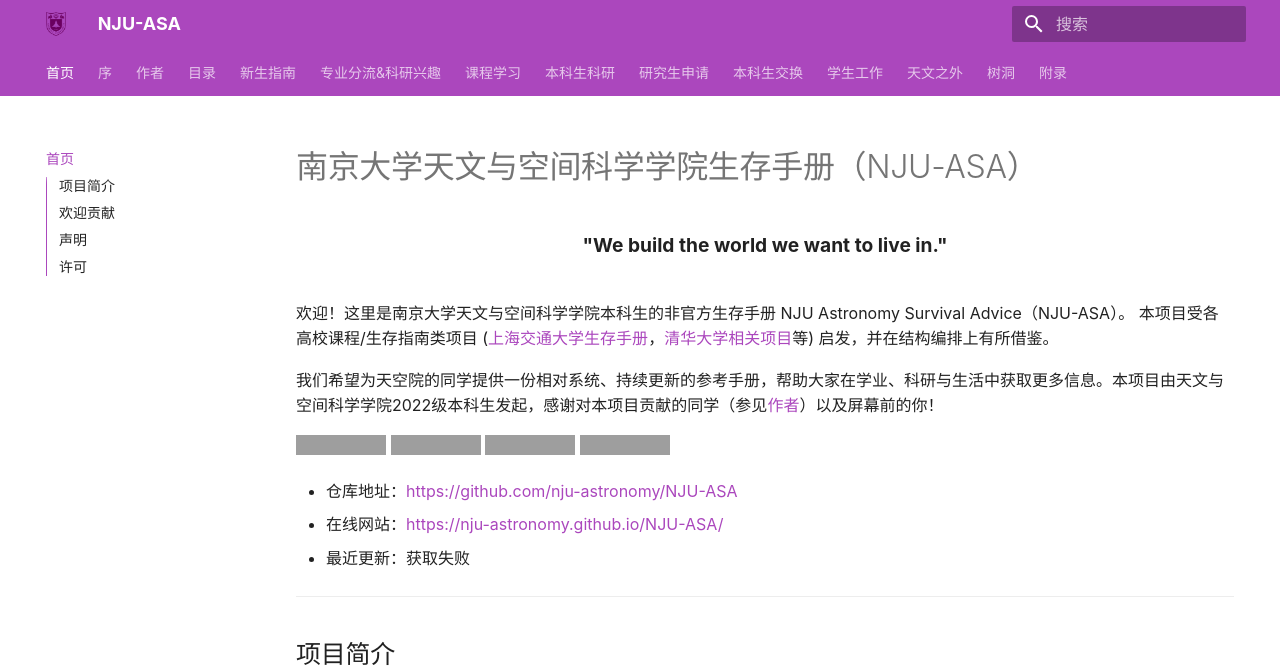
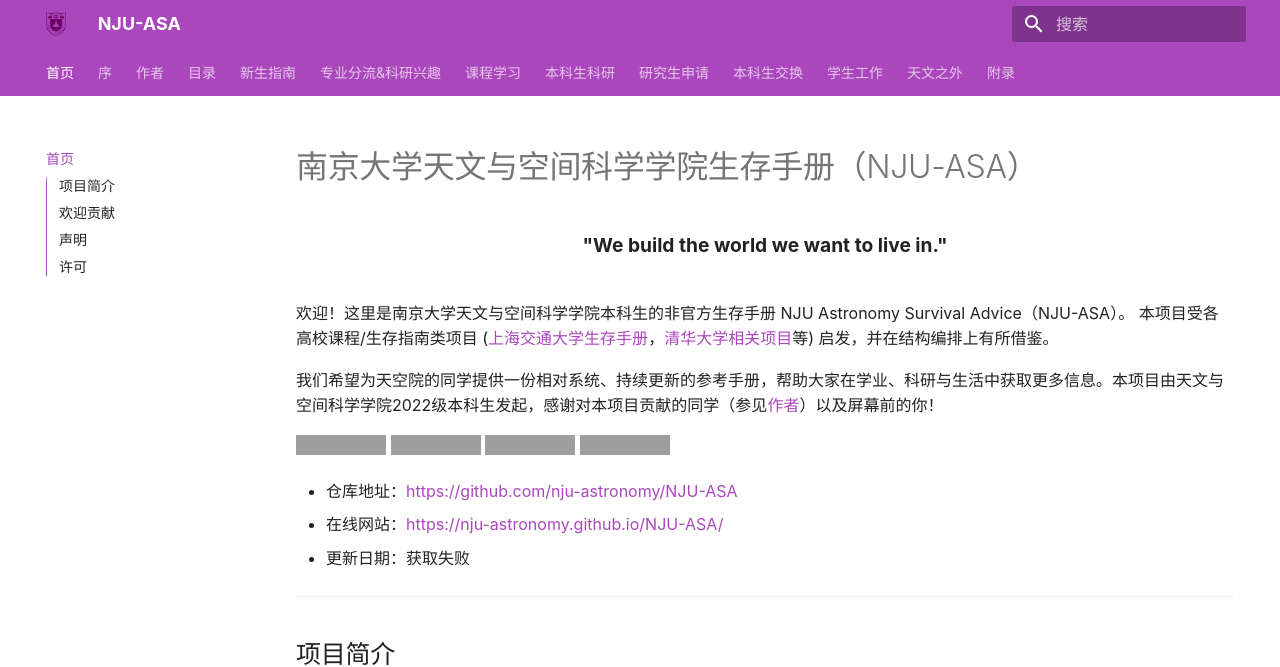
Before and after one commit to nju-astronomy/NJU-ASA, an MkDocs documentation site: the page built from docs/index.md, in a window 1280 px wide and 900 px high, cut to the strip 0-667 px from the top of the window. Built offline with MkDocs 1.6.1 and Material for MkDocs 9.7.7, drawn with Linux system fonts in a browser that asks for light colours; some web fonts are replaced; grey boxes are pictures that could not be loaded.

```diff
--- a/docs/index.md
+++ b/docs/index.md
@@ -18,7 +18,7 @@
 
 - 仓库地址：<https://github.com/nju-astronomy/NJU-ASA>
 - 在线网站：<https://nju-astronomy.github.io/NJU-ASA/>
-- 最近更新：<span id="repo-last-updated">加载中...</span>
+- 更新日期：<span id="repo-last-updated">加载中...</span>
 
 
 ---
--- a/mkdocs.yml
+++ b/mkdocs.yml
@@ -89,7 +89,6 @@
     - 就业: beyond_astro/careers.md
     - 生活在南京: beyond_astro/living_nanjing.md
     - 生活在南大: beyond_astro/living_nju.md
-  - 树洞: whatever.md
   - 附录:
     - 课题组概览: appendix/group.md
     - 参考书目: appendix/references.md
```
